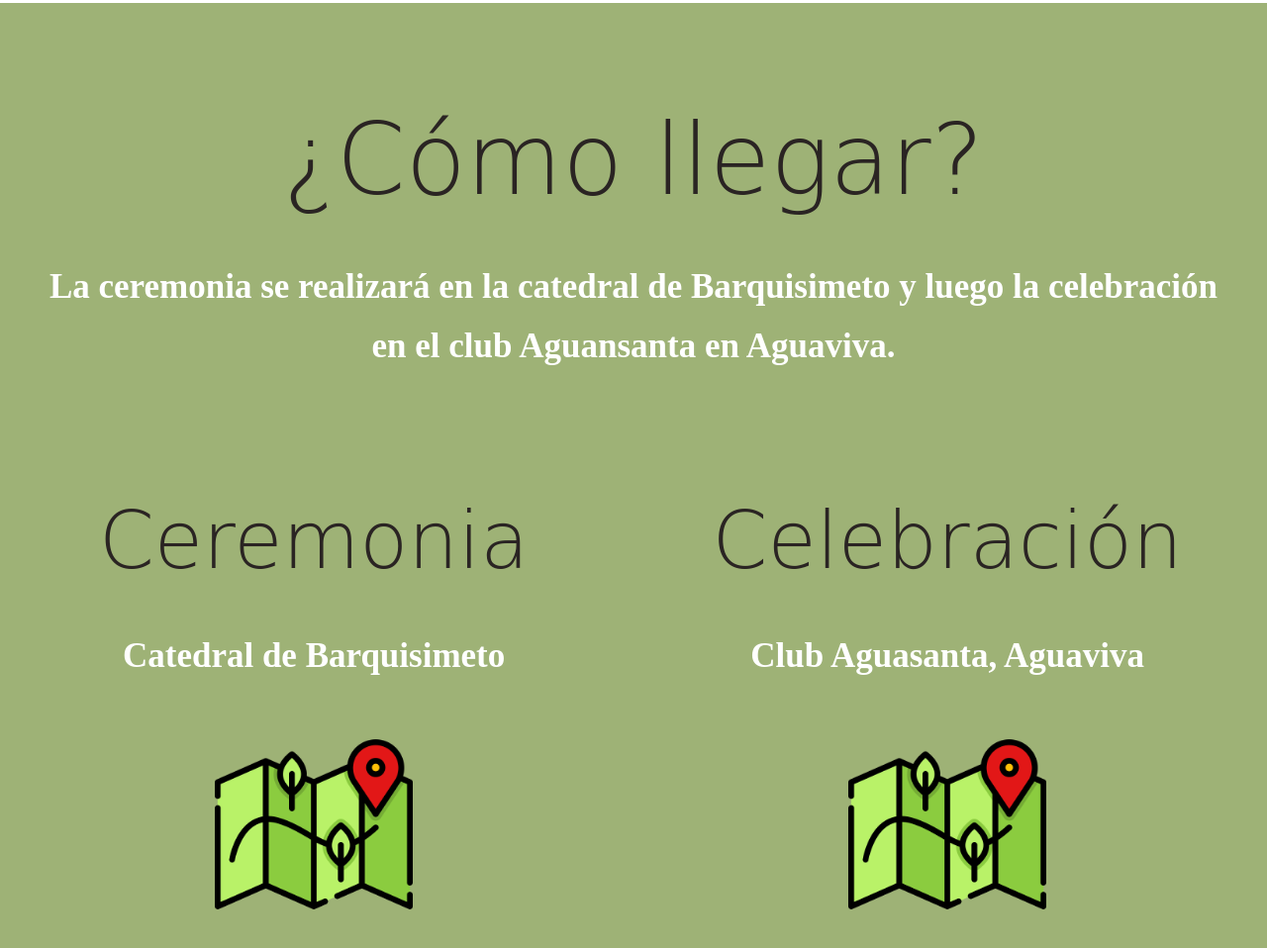
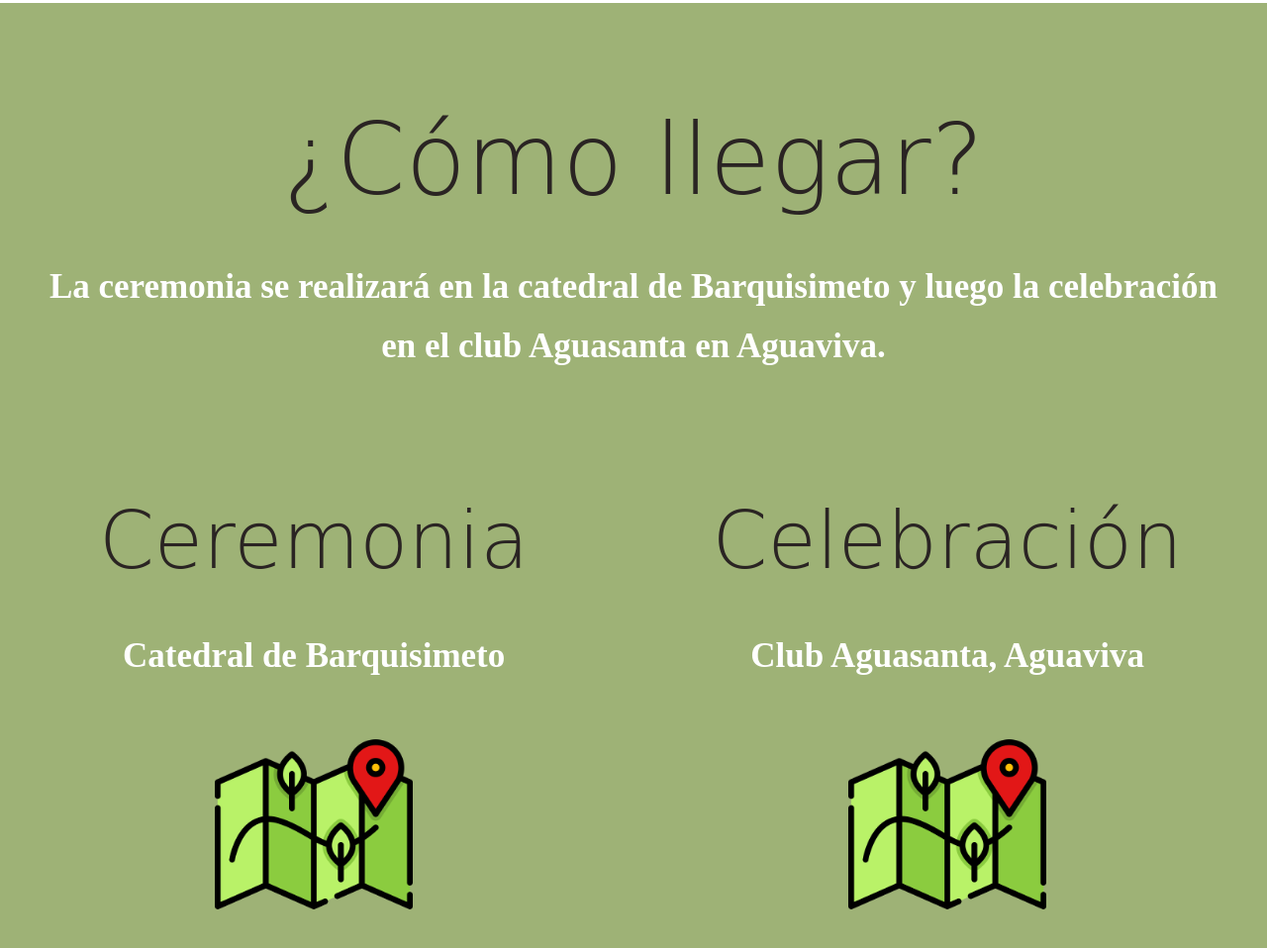
Before and after one commit to luislucena93/bodaJennyLuis, a plain HTML site: page index.html in a window 1280 px wide. Shown: the part 797-1755 px from the top of the page at 99% size. Drawn offline with Linux system fonts and the light colour scheme; a web font is replaced by a local one.

Commit message:
fixed typo

```diff
--- a/index.html
+++ b/index.html
@@ -26,7 +26,7 @@
   <div class="content">
     <div class="como_llegar">
       <h1>¿Cómo llegar?</h1>
-      <p>La ceremonia se realizará en la catedral de Barquisimeto y luego la celebración en el club Aguansanta en
+      <p>La ceremonia se realizará en la catedral de Barquisimeto y luego la celebración en el club Aguasanta en
         Aguaviva.</p>
       <div class="container">
         <div>
```
